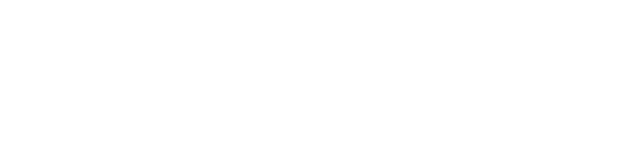
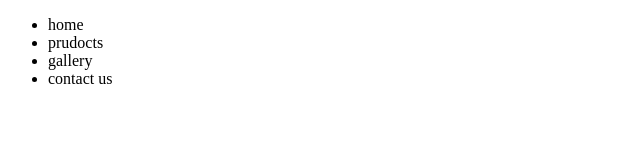
Before and after one commit to honestam/sahar, a plain HTML site: page main.html in a window 1280 px wide. Shown: the whole page, without its empty margins (0-640 px from the left). Drawn offline with Linux system fonts and the light colour scheme.

Commit message:
save main

```diff
--- a/main.html
+++ b/main.html
@@ -6,6 +6,13 @@
     <title>Document</title>
 </head>
 <body>
-
+    <nav>
+        <ul>
+            <li>home</li>
+            <li>prudocts</li>
+            <li>gallery</li>
+            <li>contact us</li>
+        </ul>
+    </nav>
 </body>
 </html>
```
